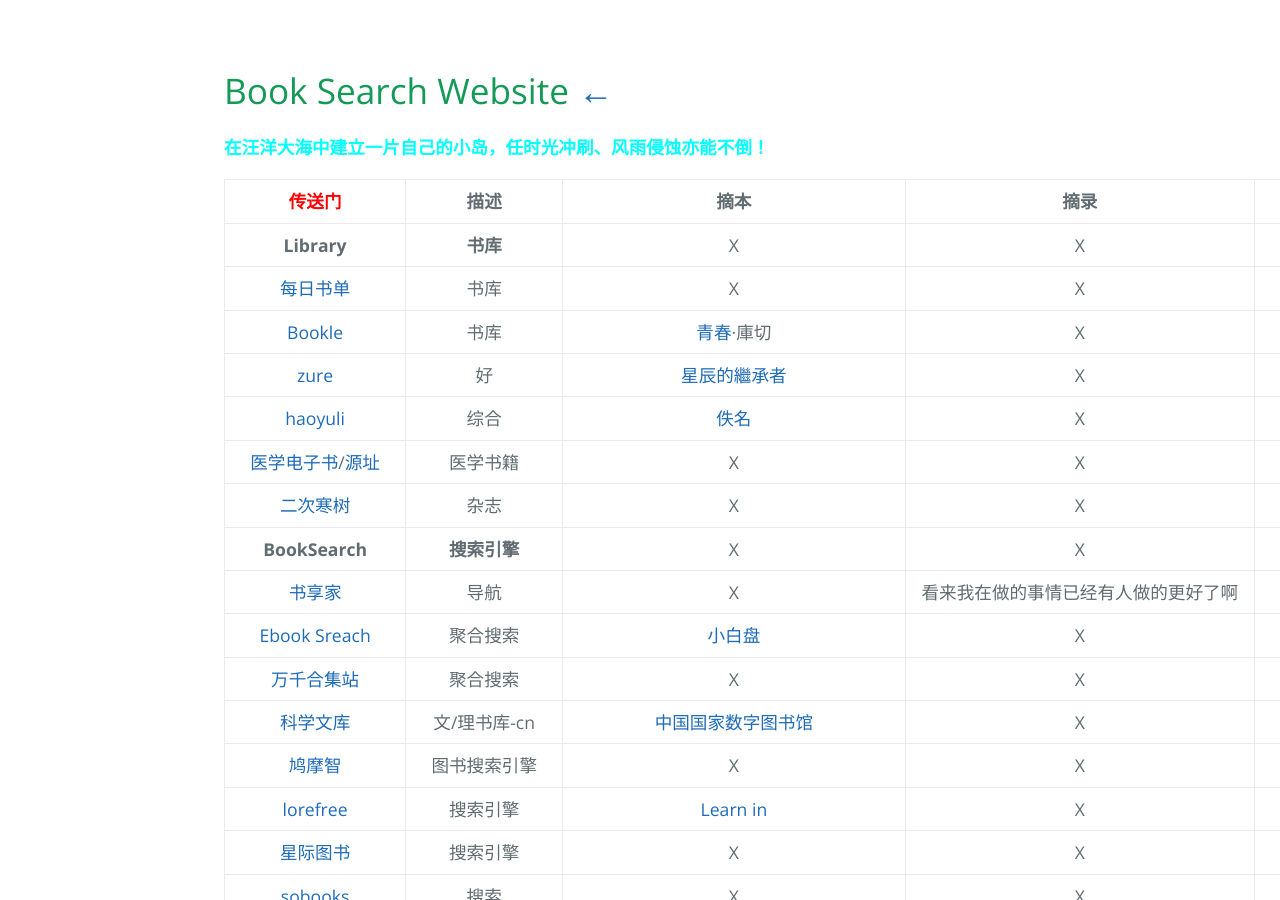
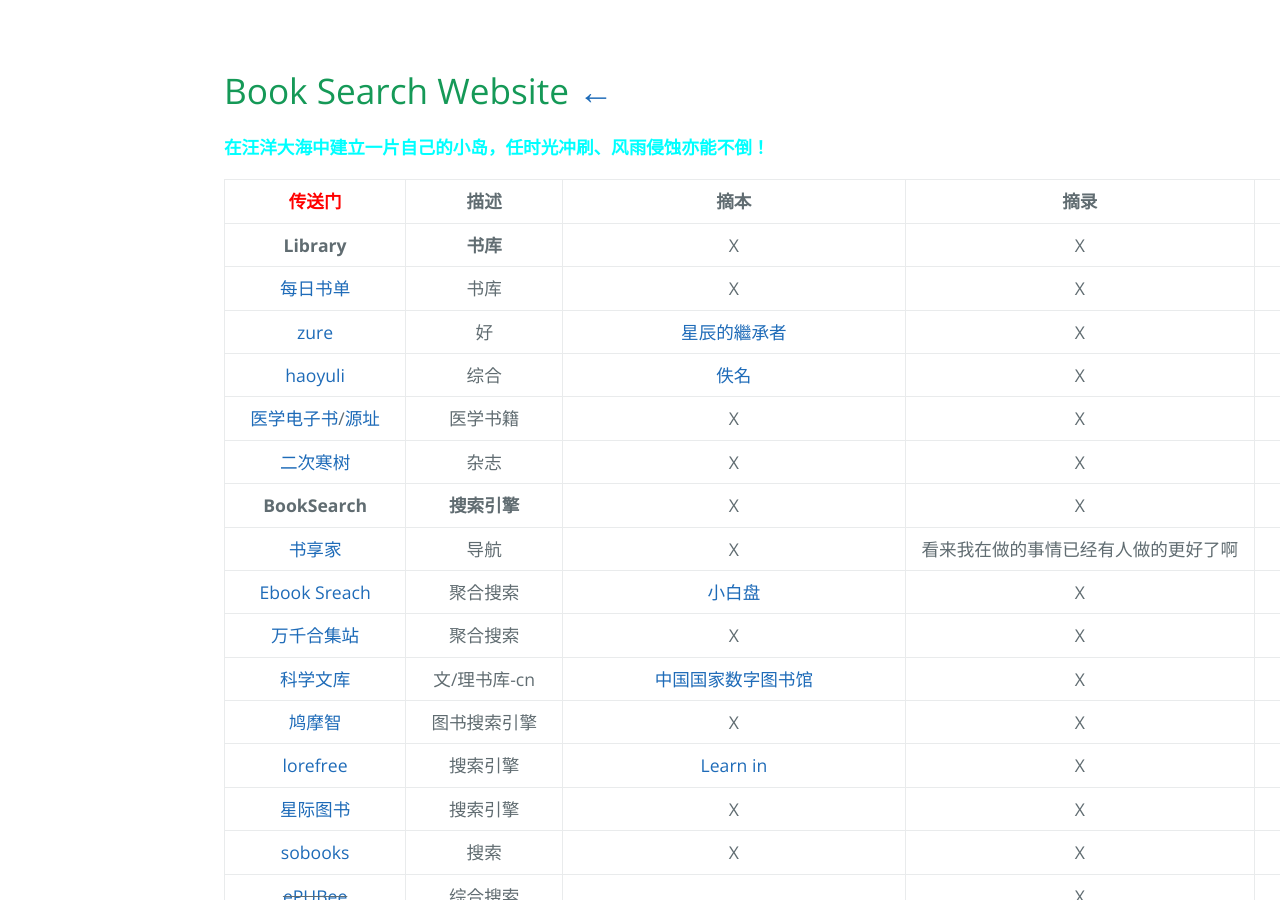
Before and after one commit to AmbroseRen/test, a Jekyll site: the page built from Library/BookSearch.md, in a window 1280 px wide and 900 px high. Built offline with Jekyll 4.4.1, drawn with Linux system fonts in a browser that asks for light colours; our own code applies the rules of GitHub Pages for plain Markdown files; the repository's description, which GitHub fills in, is left out.

Commit message:
Update BookSearch.md

```diff
--- a/Library/BookSearch.md
+++ b/Library/BookSearch.md
@@ -10,7 +10,6 @@
 |:---:|:---:|:---:|:---:|:---:|
 | __Library__ | __书库__ | X | X | X |
 | [每日书单](https://pan.shudan.vip/) | 书库 | X | X | X |
-| [Bookle](http://www.x5v.net/) | 书库 | [青春](http://www.x5v.net/book//庫切《青春》.pdf)·庫切 | X | X |
 | [zure](https://zure.fun/) | 好 | [星辰的繼承者](https://zure.fun/book/fc466fba-b68d-11e8-8364-560001a72e1e/) | X | X |
 | [haoyuli](http://book.haoyuli.cn/Z.1.%E7%9B%AE%E5%BD%95%E7%B4%A2%E5%BC%95/%E5%85%A8%E9%83%A8.html) | 综合 | [佚名](https://http561856124.wordpress.com/) | X | X |
 | [医学电子书](https://yixueshu.gitee.io/)/[源址](https://github.com/scienceasdf/medical-books/releases) | 医学书籍 | X | X | X |
```
